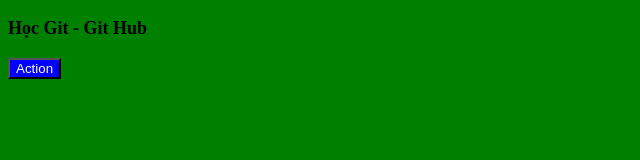
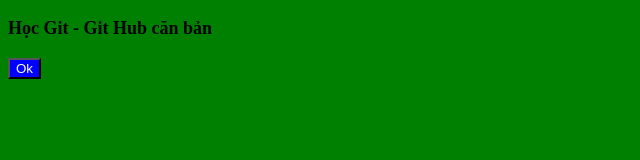
Before and after one commit to truongkienan/hoc-git, a plain HTML site: page index.html in a window 1280 px wide. Shown: the whole page, without its empty margins (0-640 px from the left). Drawn offline with Linux system fonts and the light colour scheme.

Commit message:
Update index.html

```diff
--- a/index.html
+++ b/index.html
@@ -6,7 +6,7 @@
 <link rel="stylesheet" href="index2.css">
     </head>
     <body>
-<p>Học Git - Git Hub</p>
-<button>Action</button>
+<p>Học Git - Git Hub căn bản</p>
+<button>Ok</button>
     </body>
 </html>
```
